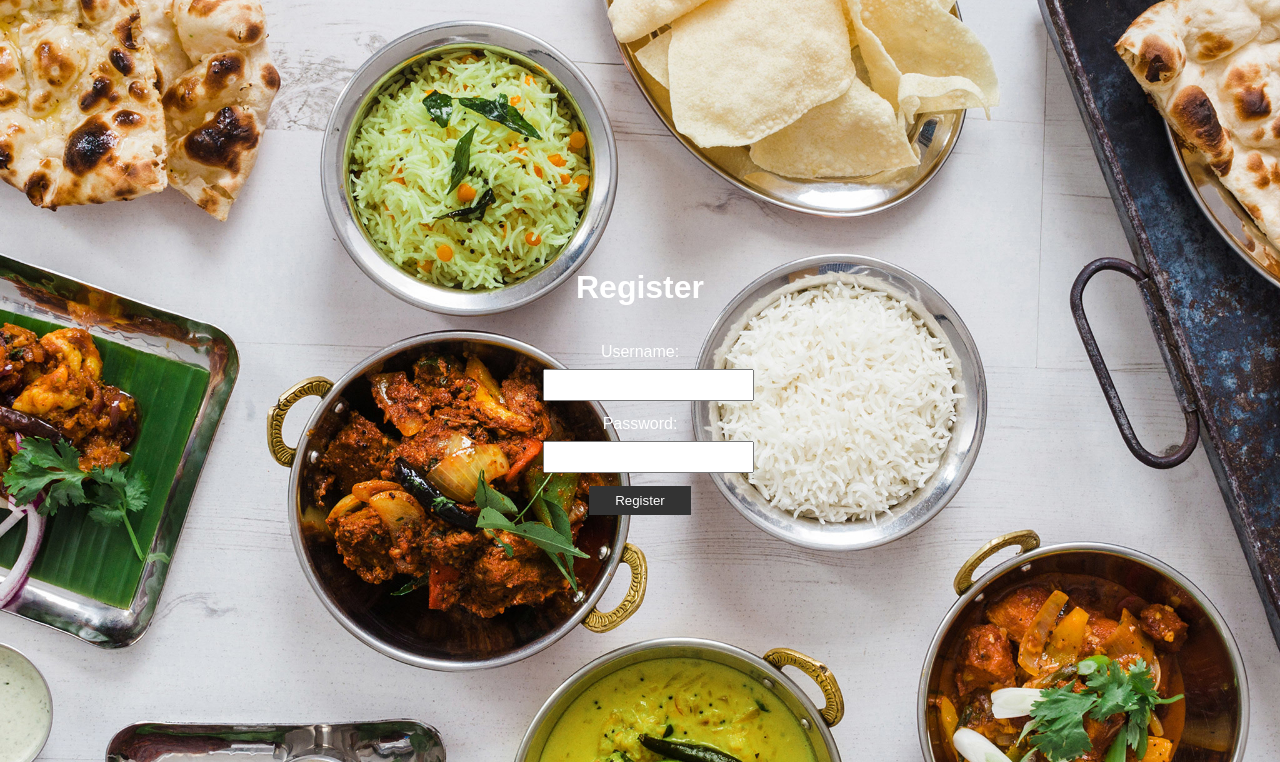
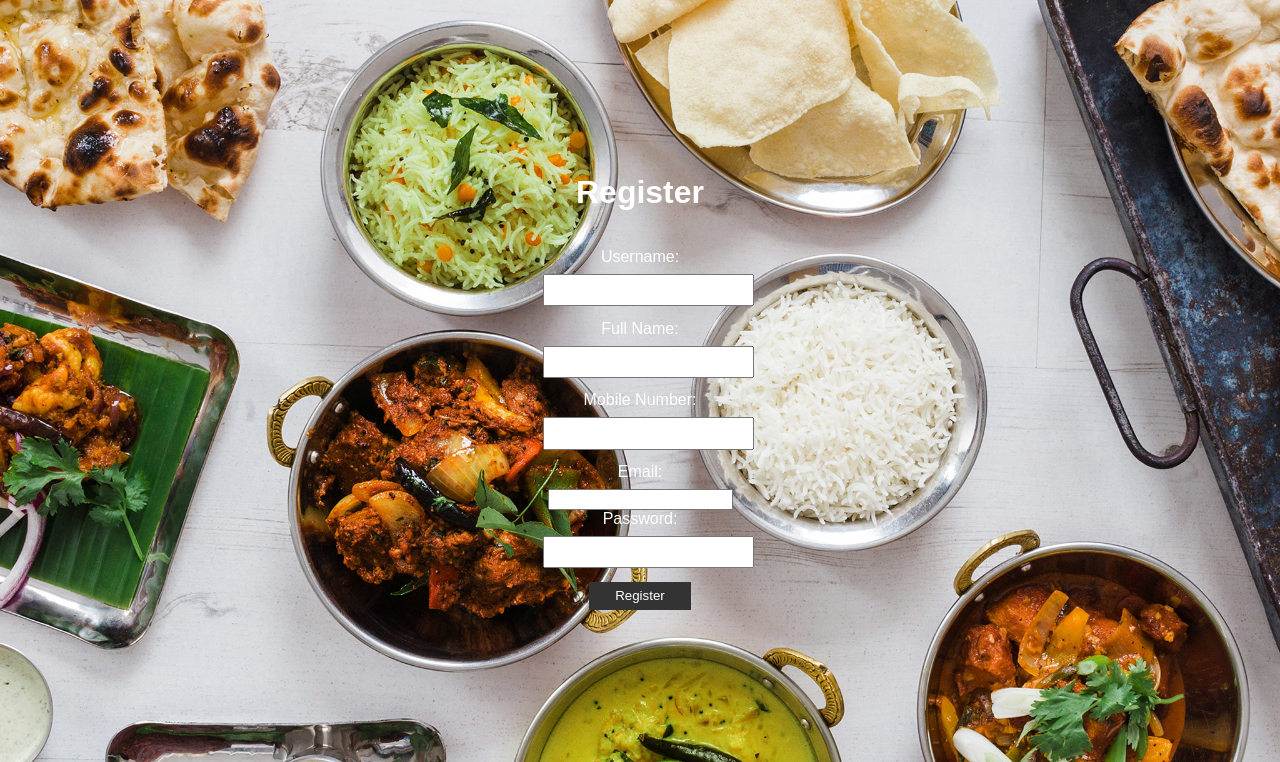
Before and after one commit to nalamsri90/Restaurant-table-booking-B9IS123-, a Flask app: page /register in a window 1280 px wide. Shown: the part 38-800 px from the top of the page. Run offline with Flask 3, Linux system fonts and the light colour scheme.

Commit message:
update register.html

```diff
--- a/templates/register.html
+++ b/templates/register.html
@@ -4,9 +4,15 @@
 <h1>Register</h1>
 <form method="post">
     <label for="username">Username:</label>
-    <input type="text" id="username" name="username"><br>
+    <input type="text" id="username" name="username" required><br>
+    <label for="fullname">Full Name:</label>
+    <input type="text" id="fullname" name="fullname" required><br>
+    <label for="mobile">Mobile Number:</label>
+    <input type="text" id="mobile" name="mobile" required><br>
+    <label for="email">Email:</label>
+    <input type="email" id="email" name="email" required><br>
     <label for="password">Password:</label>
-    <input type="password" id="password" name="password"><br>
+    <input type="password" id="password" name="password" required><br>
     <input type="submit" value="Register">
 </form>
 {% endblock %}
```
